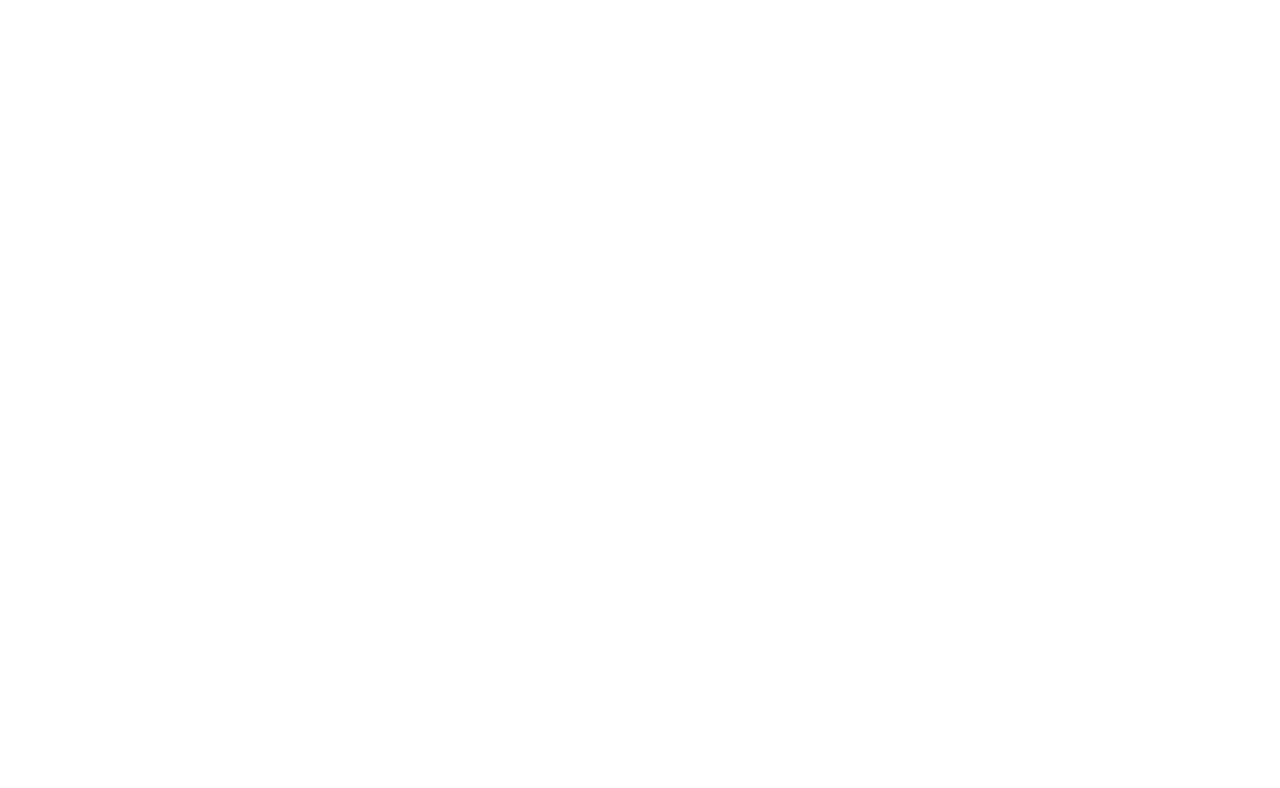
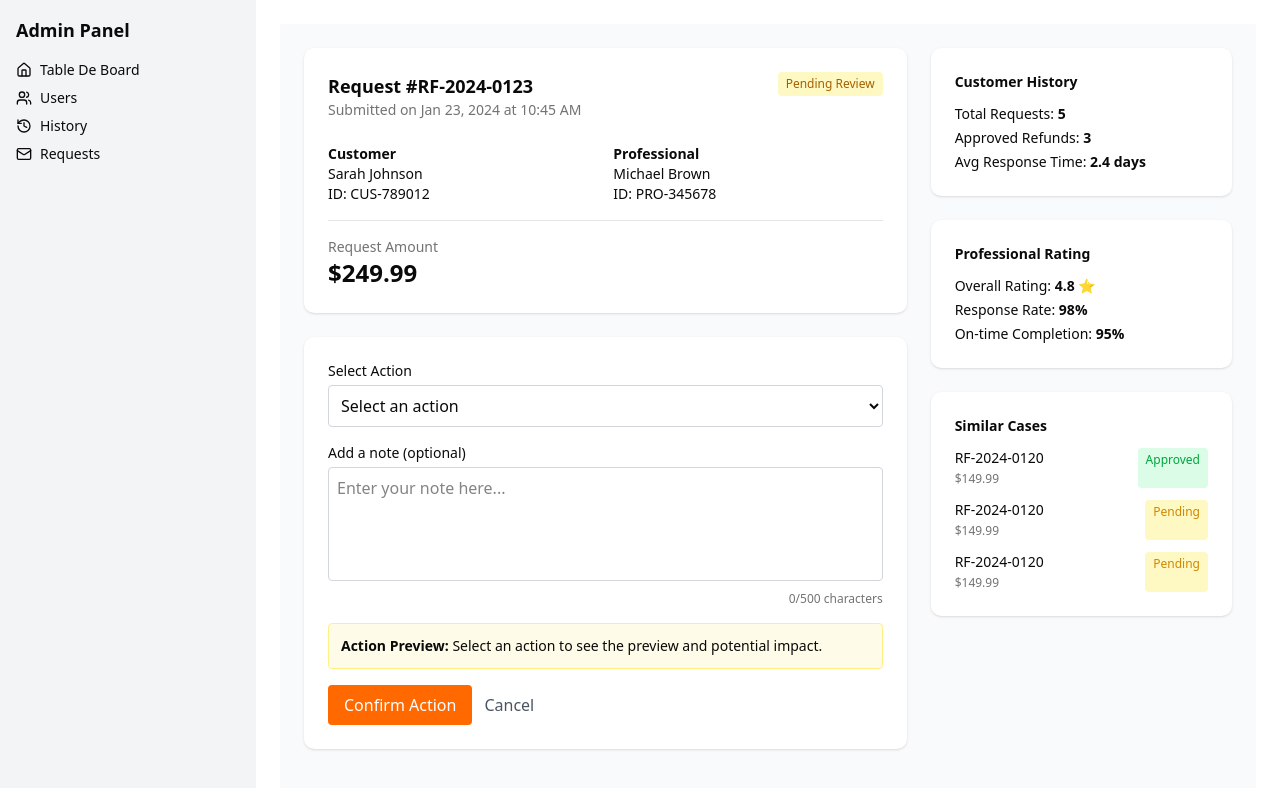
Before and after one commit to akashmuhammadabrrar/dashboard_softvence, a React (Vite) app: page /requests in a window 1280 px wide. Before the commit this address had no page. Shown: the top 788 px of the page. Built offline with nearby package versions, Linux system fonts and the light colour scheme.

Commit message:
this commit for request page is added and resposive static component

```diff
--- a/src/App.tsx
+++ b/src/App.tsx
@@ -2,6 +2,9 @@
 import DashboardLayout from "./Layouts/DashboardLayouts"
 import Tables from "./pages/Tables"
 import Usesrs from "./pages/Usesrs"
+
+import History from "./pages/History"
+import Request from "./pages/Request"
 
 function App() {
   return (
@@ -10,6 +13,8 @@
         <Route index element={<Tables />} /> {/* Optional homepage */}
         <Route path="tables" element={<Tables />} />
         <Route path="users" element={<Usesrs />} />
+        <Route path="/history" element={<History></History>}/>
+        <Route path="/requests" element={<Request></Request>}/>
       </Route>
     </Routes>
   )
--- /dev/null
+++ b/src/pages/History.tsx
@@ -0,0 +1,10 @@
+
+const History = () => {
+    return (
+        <div>
+            <h2 className="text-4xl text-center">History is the graveyard of aristrocracy.</h2>
+        </div>
+    );
+};
+
+export default History;
--- /dev/null
+++ b/src/pages/Request.tsx
@@ -0,0 +1,113 @@
+
+const Request = () => {
+  return (
+    <div className="grid grid-cols-1 lg:grid-cols-[2fr_1fr] gap-6 p-4 md:p-6 w-full bg-gray-50 min-h-screen">
+      {/* Left Panel */}
+      <div className="space-y-6">
+        {/* Request Summary */}
+        <div className="bg-white p-6 rounded-lg shadow-sm">
+          <div className="flex justify-between items-start flex-wrap gap-2">
+            <div>
+              <h2 className="text-lg font-semibold">Request #RF-2024-0123</h2>
+              <p className="text-sm text-muted-foreground">Submitted on Jan 23, 2024 at 10:45 AM</p>
+            </div>
+            <span className="text-xs bg-yellow-100 text-yellow-700 px-2 py-1 rounded">Pending Review</span>
+          </div>
+
+          <div className="grid grid-cols-1 sm:grid-cols-2 mt-6 gap-4 text-sm">
+            <div>
+              <h4 className="font-semibold">Customer</h4>
+              <p>Sarah Johnson<br />ID: CUS-789012</p>
+            </div>
+            <div>
+              <h4 className="font-semibold">Professional</h4>
+              <p>Michael Brown<br />ID: PRO-345678</p>
+            </div>
+          </div>
+
+          <hr className="my-4" />
+
+          <p className="text-sm text-muted-foreground">Request Amount</p>
+          <p className="text-2xl font-bold">$249.99</p>
+        </div>
+
+        {/* Select Action */}
+        <div className="bg-white p-6 rounded-lg shadow-sm space-y-4">
+          <div>
+            <label className="block text-sm font-medium">Select Action</label>
+            <select className="mt-1 w-full border border-gray-300 rounded p-2">
+              <option>Select an action</option>
+              <option>Approve</option>
+              <option>Reject</option>
+              <option>Request More Info</option>
+            </select>
+          </div>
+
+          <div>
+            <label className="block text-sm font-medium">Add a note (optional)</label>
+            <textarea
+              rows={4}
+              placeholder="Enter your note here..."
+              className="mt-1 w-full border border-gray-300 rounded p-2 resize-none"
+              maxLength={500}
+            ></textarea>
+            <div className="text-right text-xs text-muted-foreground mt-1">0/500 characters</div>
+          </div>
+
+          <div className="bg-yellow-50 border border-yellow-200 p-3 rounded text-sm">
+            <strong>Action Preview:</strong> Select an action to see the preview and potential impact.
+          </div>
+
+          <div className="flex gap-3">
+            <button className="bg-orange-500 text-white px-4 py-2 rounded hover:bg-orange-600">Confirm Action</button>
+            <button className="text-gray-600">Cancel</button>
+          </div>
+        </div>
+      </div>
+
+      {/* Right Panel */}
+      <aside className="space-y-6">
+        {/* Customer History */}
+        <div className="bg-white p-6 rounded-lg shadow-sm">
+          <h3 className="text-sm font-semibold mb-3">Customer History</h3>
+          <ul className="space-y-1 text-sm">
+            <li>Total Requests: <strong>5</strong></li>
+            <li>Approved Refunds: <strong>3</strong></li>
+            <li>Avg Response Time: <strong>2.4 days</strong></li>
+          </ul>
+        </div>
+
+        {/* Professional Rating */}
+        <div className="bg-white p-6 rounded-lg shadow-sm">
+          <h3 className="text-sm font-semibold mb-3">Professional Rating</h3>
+          <ul className="space-y-1 text-sm">
+            <li>Overall Rating: <strong>4.8 ⭐</strong></li>
+            <li>Response Rate: <strong>98%</strong></li>
+            <li>On-time Completion: <strong>95%</strong></li>
+          </ul>
+        </div>
+
+        {/* Similar Cases */}
+        <div className="bg-white p-6 rounded-lg shadow-sm">
+          <h3 className="text-sm font-semibold mb-3">Similar Cases</h3>
+          <ul className="space-y-3 text-sm">
+            <li className="flex justify-between">
+              <span>RF-2024-0120<br /><span className="text-xs text-muted-foreground">$149.99</span></span>
+              <span className="bg-green-100 text-green-600 text-xs px-2 py-1 rounded">Approved</span>
+            </li>
+            <li className="flex justify-between">
+              <span>RF-2024-0120<br /><span className="text-xs text-muted-foreground">$149.99</span></span>
+              <span className="bg-yellow-100 text-yellow-600 text-xs px-2 py-1 rounded">Pending</span>
+            </li>
+            <li className="flex justify-between">
+              <span>RF-2024-0120<br /><span className="text-xs text-muted-foreground">$149.99</span></span>
+              <span className="bg-yellow-100 text-yellow-600 text-xs px-2 py-1 rounded">Pending</span>
+            </li>
+          </ul>
+        </div>
+      </aside>
+    </div>
+  );
+};
+
+export default Request;
```
